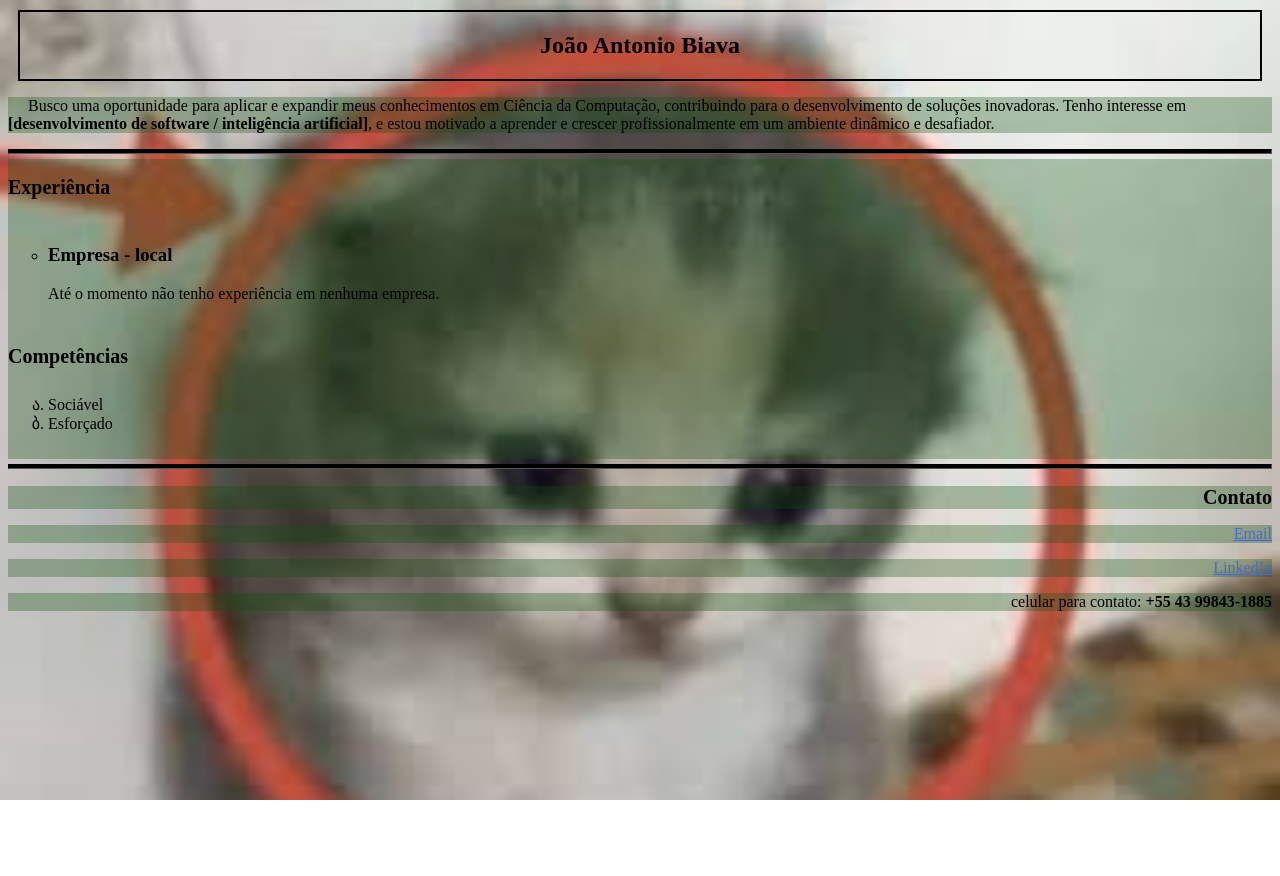
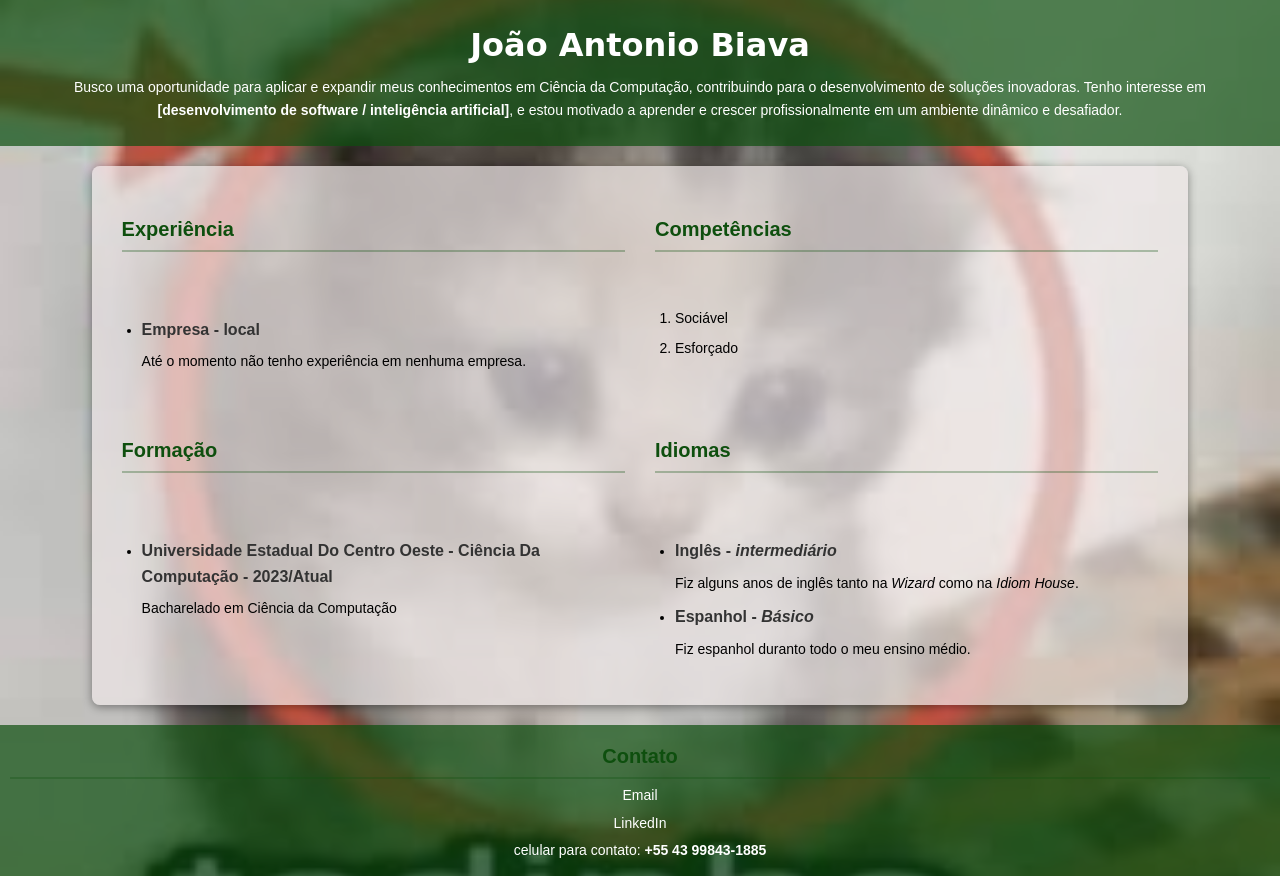
Before and after one commit to joaobiava/interface-web, a plain HTML site: page atividades/atividadeCurriculo/Atividadecurriculo.html in a window 1280 px wide. Before the commit the page ends 800 px from the top, so only its background shows below. Drawn offline with Linux system fonts and the light colour scheme; a web font is replaced by a local one.

Commit message:
trabalho curriculo

```diff
--- a/atividades/atividadeCurriculo/AtividadeCurriculo.css
+++ b/atividades/atividadeCurriculo/AtividadeCurriculo.css
@@ -1,80 +1,190 @@
 @import url('https://fonts.googleapis.com/css2?family=Coral+Pixels&family=Montserrat:ital,wght@0,100..900;1,100..900&display=swap');
 @import url('https://fonts.googleapis.com/css2?family=Coral+Pixels&family=Kanchenjunga:wght@400;500;600;700&family=Montserrat:ital,wght@0,100..900;1,100..900&display=swap');
-html{
+
+html {
+    background-image: url(/atividadeCurriculo/image.png);
+    background-repeat: no-repeat;
+    background-size: 100%;
+    background-position: center;
+}
+:root {
     font-size: 62.5%;
 }
 
-header h1{
-    font-family: Coral Pixels;
-    font-size: 2.4em;
-    border: 2px solid black;
-    text-align: center;
-    margin: 10px;
-    padding: 20px;
-}
-header p{
-    background-color: rgba(14, 79, 15, 0.3);
+body {
+    font-family: 'Kanchenjunga', sans-serif;
+    margin: 0;
+    padding: 0;
+    min-height: 100vh;
+    display: grid;
+    grid-template-areas:
+        "header"
+        "main"
+        "footer";
+    grid-template-rows: auto 1fr auto;
+    line-height: 1.6;
 }
 
-body{
-    font-family: Kanchenjunga;
-    background-image: url(image.png);
-    background-repeat: no-repeat;
-    background-attachment: fixed;
-    background-size: 100%;
+header {
+    grid-area: header;
+    background-color: rgba(14, 79, 15, 0.7);
+    color: white;
+    padding: 2rem;
+    text-align: center;
 }
 
-p{
-    font-size: 1.6em;
-}
-h2{
-    font-size: 2em;
+header h1 {
+    font-family: 'Coral Pixels', cursive;
+    font-size: 2.8rem;
+    margin: 0;
+    padding: 0;
 }
 
-.captalize{
+.main-tudo {
+    grid-area: main;
+    padding: 2rem;
+    max-width: 100%;
+    overflow-y: auto;
+}
+
+.main {
+    background-color: rgba(240, 232, 232, 0.7);
+    border-radius: 8px;
+    box-shadow: 0 2px 10px rgba(0,0,0,0.4);
+    padding: 2rem;
+    margin: 0 auto;
+}
+
+footer {
+    grid-area: footer;
+    background-color: rgba(14, 79, 15, 0.7);
+    color: white;
+    text-align: center;
+    padding: 1rem;
+}
+
+
+h2 {
+    font-size: 2rem;
+    color: #0e4f0e;
+    border-bottom: 2px solid rgba(14, 79, 15, 0.3);
+    padding-bottom: 0.5rem;
+    margin-bottom: 1.5rem;
+}
+
+h3 {
+    font-size: 1.6rem;
+    margin: 1rem 0 0.5rem 0;
+    color: #333;
+}
+
+p {
+    margin: 0.5rem 0;
+    font-size: 1.4rem;
+}
+
+ul, ol {
+    padding-left: 2rem;
+}
+
+li {
+    font-size: 1.4rem;
+    margin-bottom: 0.8rem;
+}
+
+.captalize {
     text-transform: capitalize;
 }
 
-.contato{
-    text-align: end;
-    background-color: rgba(14, 79, 15, 0.3);;
+.contato {
+    text-align: center;
+    margin: 0.5rem 0;
 }
 
-.geneba{
-    text-indent: 20px;
-    font-size: 1.6em;
+.contato a {
+    color: white;
+    text-decoration: none;
 }
 
-a:link{
-    color: royalblue;
-}
-a:hover{
-    background-color: chartreuse;
-    font-size: 2em;
-}
-a:active{
-    font-size: larger;
+.contato a:hover {
+    text-decoration: underline;
 }
 
-ol li{
-    list-style: georgian;
-    font-size: 1.6em;
-}
-ul li{
-    list-style: circle;
-    font-size: 1.6em;
+@media screen and (min-width: 768px) {
+    .main {
+        padding: 3rem;
+        max-width: 90%;
+    }
+
+    header h1 {
+        font-size: 3.2rem;
+    }
 }
 
-hr{
-    border-color: black;
-    block-size: 3px;
-    background-color: black;
+@media screen and (min-width: 1024px) {
+    .main-tudo {
+        display: grid;
+        grid-template-columns: 2fr 1fr;
+        gap: 3rem;
+        padding: 2rem 5%;
+    }
+
+    .main {
+        grid-column: 1 / -1;
+        display: grid;
+        grid-template-columns: 1fr 1fr;
+        gap: 3rem;
+        align-items: start;
+    }
+
+    h2:first-child {
+        grid-column: 1;
+        grid-row: 1;
+    }
+
+    ul:nth-of-type(1) {
+        grid-column: 1;
+        grid-row: 2;
+    }
+
+    h2:nth-of-type(2) {
+        grid-column: 2;
+        grid-row: 1;
+    }
+
+    ol {
+        grid-column: 2;
+        grid-row: 2;
+    }
+
+    h2:nth-of-type(3) {
+        grid-column: 1;
+        grid-row: 3;
+    }
+
+    ul:nth-of-type(2) {
+        grid-column: 1;
+        grid-row: 4;
+    }
+
+    h2:nth-of-type(4) {
+        grid-column: 2;
+        grid-row: 3;
+    }
+
+    ul:nth-of-type(3) {
+        grid-column: 2;
+        grid-row: 4;
+    }
 }
 
-.main{
-    display: flex;
-    height: 300px;
-    overflow: scroll;
-    flex-direction: column;
-    background-color: rgba(14, 79, 15, 0.3);;
+@media screen and (min-width: 1440px) {
+    .main-tudo {
+        max-width: 1400px;
+        margin: 0 auto;
+    }
+
+    .main {
+        padding: 4rem;
+    }
 }
--- a/atividades/atividadeCurriculo/Atividadecurriculo.html
+++ b/atividades/atividadeCurriculo/Atividadecurriculo.html
@@ -12,8 +12,6 @@
             desenvolvimento de soluções inovadoras. Tenho interesse em <b>[desenvolvimento de software / inteligência artificial]</b>, e estou motivado a aprender e crescer profissionalmente em um ambiente dinâmico e desafiador.
         </p>
     </header>
-
-    <hr>
 
     <section class="main-tudo">
         <div class="main">
@@ -47,8 +45,6 @@
         </div>
     </section>
 
-    <hr>
-
     <footer>
         <h2 class="contato">Contato</h2>
         <p class="contato"><a href="malito:teste@gmail.com">Email</a></p>
```
